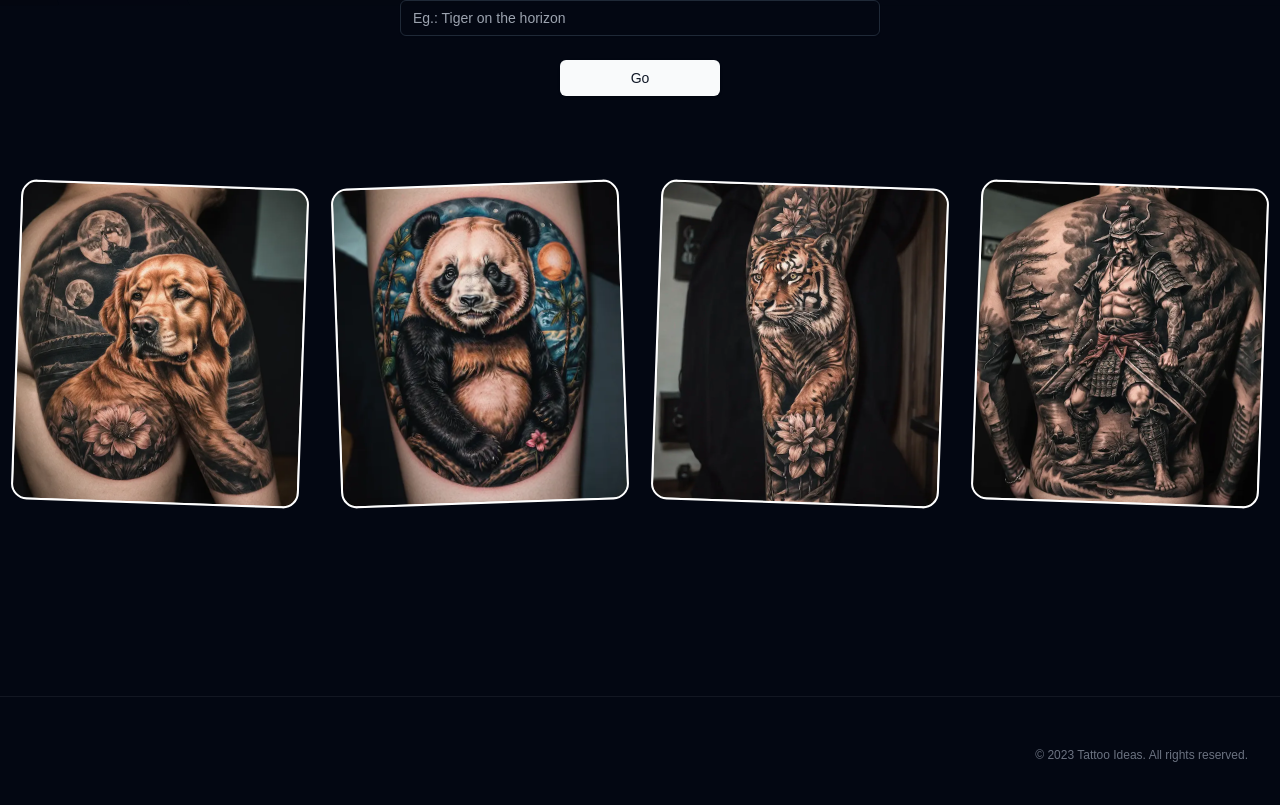
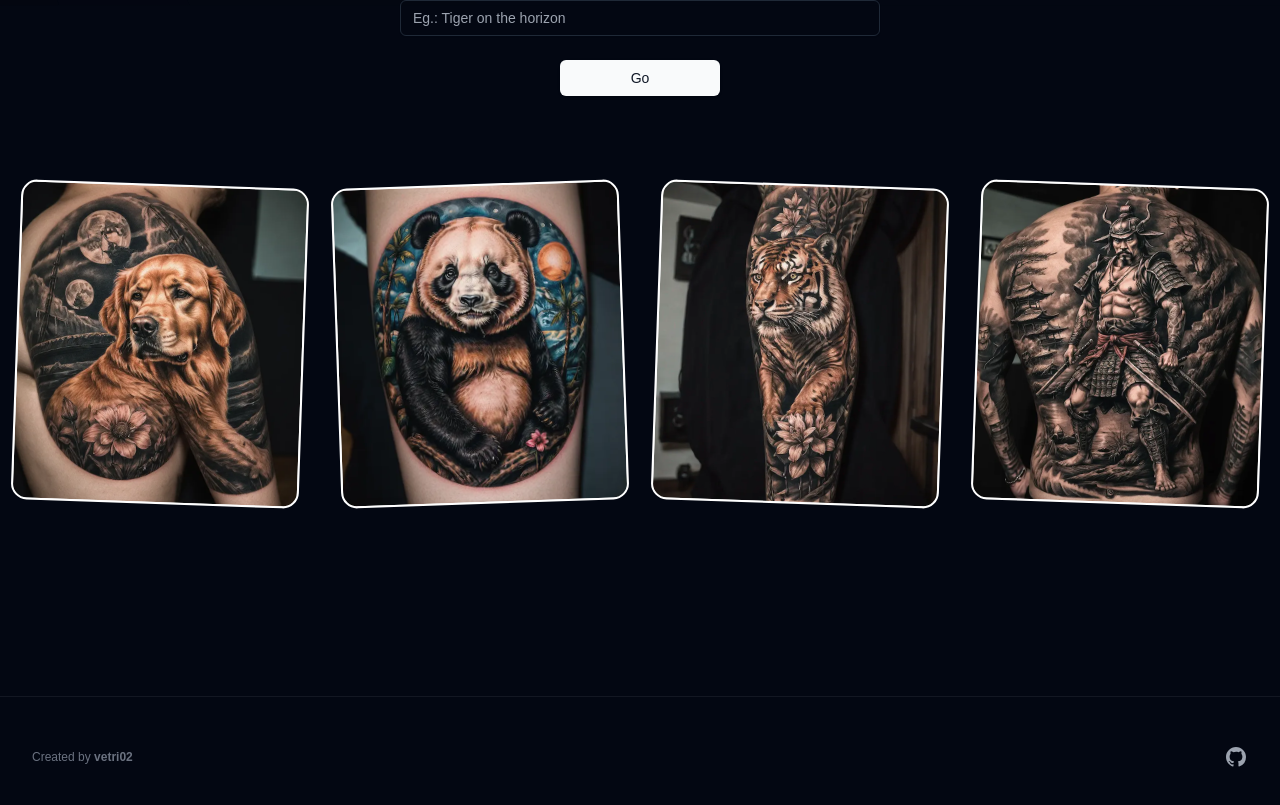
Before and after one commit to vetri02/tattoo-ideas, a Next.js app: page / in a window 1280 px wide. Shown: the part 492-1297 px from the top of the page. Built offline with nearby package versions, Linux system fonts and the light colour scheme; a web font is replaced by a local one.

Commit message:
Added open source details

```diff
--- a/src/app/page.tsx
+++ b/src/app/page.tsx
@@ -9,7 +9,7 @@
 
 // Importing necessary libraries and components
 // useState is a Hook that lets you add React state to function components
-import { useState } from 'react';
+import { JSX, SVGProps, useState } from 'react';
 
 // Next.js's Image component is an extension of the HTML <img> element, evolved for the modern web.
 import Image from 'next/image'
@@ -196,6 +196,24 @@
     document.body.removeChild(link);
   };
 
+  const footer = [
+
+    {
+      name: 'GitHub',
+      href: 'https://github.com/vetri02/tattoo-ideas',
+      icon: (props: JSX.IntrinsicAttributes & SVGProps<SVGSVGElement>) => (
+        <svg fill="currentColor" viewBox="0 0 24 24" {...props}>
+          <path
+            fillRule="evenodd"
+            d="M12 2C6.477 2 2 6.484 2 12.017c0 4.425 2.865 8.18 6.839 9.504.5.092.682-.217.682-.483 0-.237-.008-.868-.013-1.703-2.782.605-3.369-1.343-3.369-1.343-.454-1.158-1.11-1.466-1.11-1.466-.908-.62.069-.608.069-.608 1.003.07 1.531 1.032 1.531 1.032.892 1.53 2.341 1.088 2.91.832.092-.647.35-1.088.636-1.338-2.22-.253-4.555-1.113-4.555-4.951 0-1.093.39-1.988 1.029-2.688-.103-.253-.446-1.272.098-2.65 0 0 .84-.27 2.75 1.026A9.564 9.564 0 0112 6.844c.85.004 1.705.115 2.504.337 1.909-1.296 2.747-1.027 2.747-1.027.546 1.379.202 2.398.1 2.651.64.7 1.028 1.595 1.028 2.688 0 3.848-2.339 4.695-4.566 4.943.359.309.678.92.678 1.855 0 1.338-.012 2.419-.012 2.747 0 .268.18.58.688.482A10.019 10.019 0 0022 12.017C22 6.484 17.522 2 12 2z"
+            clipRule="evenodd"
+          />
+        </svg>
+      ),
+    },
+
+  ]
+
   // ImageComponent is a React functional component. It takes src, pos, title, and prompt as props and returns an Image component.
   const ImageComponent = ({ src, pos, title, prompt }: { src: string, pos: string, title?: string, prompt?: string }) => (
     <Dialog>
@@ -307,10 +325,10 @@
             {prediction && prediction.output &&
               <div className="mt-16 sm:mt-20">
                 <div className="-my-4 flex flex-wrap  justify-center gap-3 sm:gap4 overflow-hidden py-4 sm:gap-8">
-                  <ImageComponent src={prediction.output[prediction.output.length - 1]} pos='rotate-2' title='1'/>
-                  <ImageComponent src={prediction.output[prediction.output.length - 2]} pos='-rotate-2' title='2'/>
-                  <ImageComponent src={prediction.output[prediction.output.length - 3]} pos='rotate-2' title='3'/>
-                  <ImageComponent src={prediction.output[prediction.output.length - 4]} pos='rotate-2' title='4'/>
+                  <ImageComponent src={prediction.output[prediction.output.length - 1]} pos='rotate-2' title='1' />
+                  <ImageComponent src={prediction.output[prediction.output.length - 2]} pos='-rotate-2' title='2' />
+                  <ImageComponent src={prediction.output[prediction.output.length - 3]} pos='rotate-2' title='3' />
+                  <ImageComponent src={prediction.output[prediction.output.length - 4]} pos='rotate-2' title='4' />
                 </div>
               </div>
             }
@@ -318,10 +336,10 @@
             {!prediction &&
               <div className="mt-16 sm:mt-20">
                 <div className="-my-4 flex flex-wrap  justify-center gap-3 sm:gap4 overflow-hidden py-4 sm:gap-8">
-                  <ImageComponent src='/images/dog.webp' pos='rotate-2' title='1' prompt='A golden retriever portrait as a tattoo in the arm'/>
+                  <ImageComponent src='/images/dog.webp' pos='rotate-2' title='1' prompt='A golden retriever portrait as a tattoo in the arm' />
                   <ImageComponent src='/images/panda.webp' pos='-rotate-2' title='2' prompt='Panda on the arm' />
-                  <ImageComponent src='/images/tiger.webp' pos='rotate-2' title='3' prompt='Tiger on the arm'/>
-                  <ImageComponent src='/images/samurai.webp' pos='rotate-2' title='4' prompt='Samurai on back'/>
+                  <ImageComponent src='/images/tiger.webp' pos='rotate-2' title='3' prompt='Tiger on the arm' />
+                  <ImageComponent src='/images/samurai.webp' pos='rotate-2' title='4' prompt='Samurai on back' />
                 </div>
               </div>
             }
@@ -330,18 +348,40 @@
 
       </main>
       <footer>
-      <div className="mx-auto border-t border-gray-400/10 max-w-7xl px-6 py-12 md:flex md:items-center md:justify-end lg:px-8">
+        <div className="mx-auto border-t border-gray-400/10 max-w-7xl px-6 py-12 md:flex md:items-center md:justify-between lg:px-8">
+          <div className="flex justify-center space-x-6 md:order-2">
+            {footer.map((item) => (
+              <a key={item.name} href={item.href} className="text-gray-400 hover:text-gray-500">
+                <span className="sr-only">{item.name}</span>
+                <item.icon className="h-6 w-6" aria-hidden="true" />
+              </a>
+            ))}
+          </div>
+          {/* <div className="mt-8 md:order-1 md:mt-0">
+            <div className="text-center text-xs leading-5 text-gray-500">
+              Powered by
+              {" "}
+              <a href="https://replicate.com/" target="_blank" className="font-bold hover:underline transition hover:text-gray-300 underline-offset-2">
+                Replicate
+              </a>
+              {" "}
+              and
+              {" "}
+              <a href="https://vercel.com/" target="_blank" className="font-bold hover:underline transition hover:text-gray-300 underline-offset-2">
+                Vercel
+              </a>
+            </div>
+          </div> */}
+          <div className="mt-8 md:order-1 md:mt-0 text-xs leading-5 text-gray-500">
+            Created by {" "}
+            <a href="https://github.com/vetri02" target="_blank" className="font-bold hover:underline transition hover:text-gray-300 underline-offset-2">
+              vetri02
+            </a>
+          </div>
 
-        <div className="mt-8 md:mt-0">
-          <p className="text-center text-xs leading-5 text-gray-500">
+        </div>
+      </footer>
 
-            &copy; {currentYear} Tattoo Ideas. All rights reserved.
-
-
-          </p>
-        </div>
-      </div>
-    </footer>
     </div>
 
 
```
